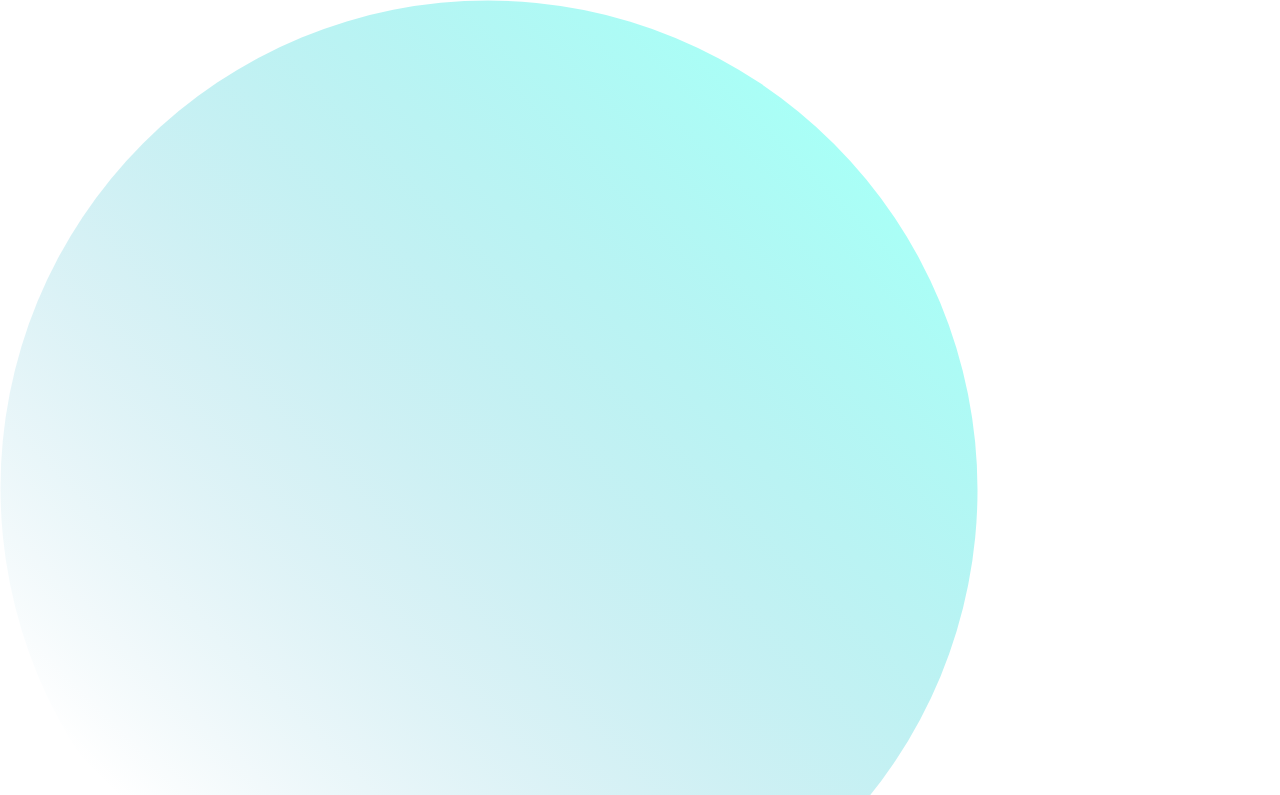
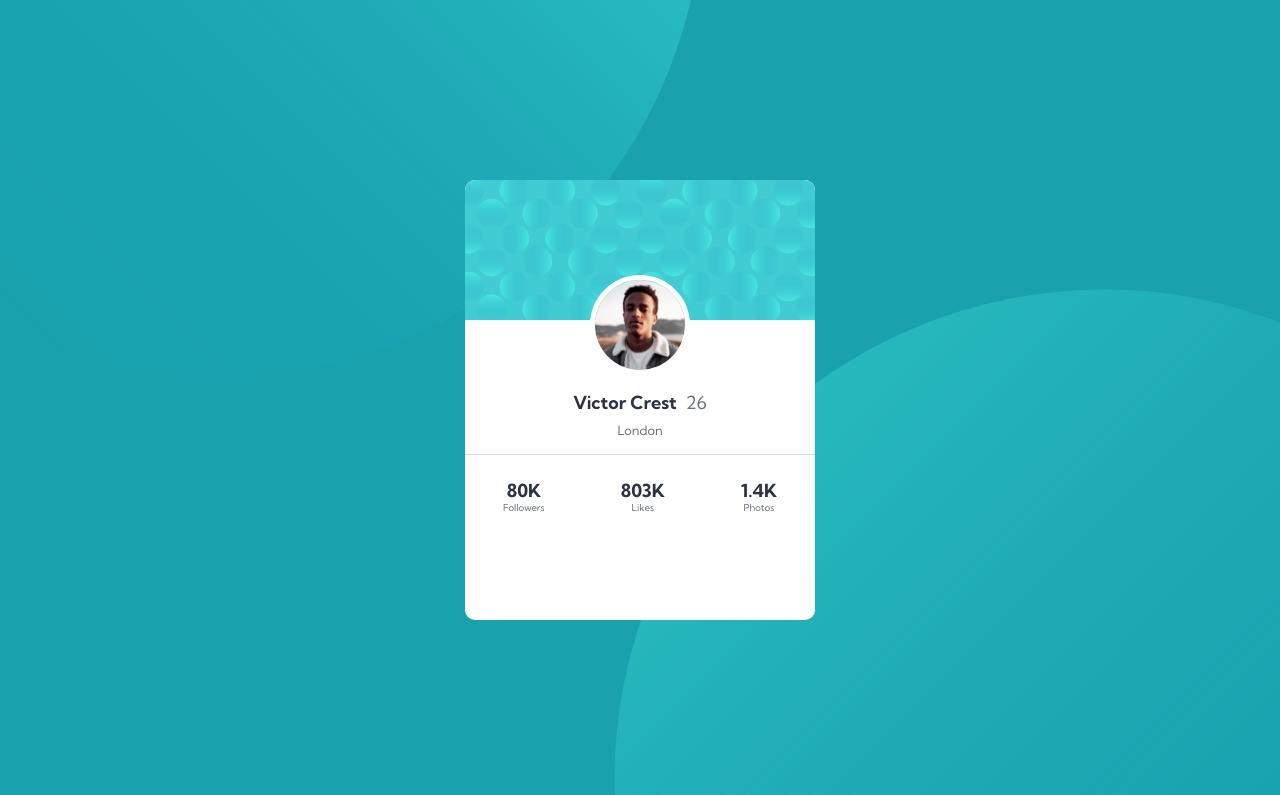
Before and after one commit to data-dev05/profile-card, a plain HTML site: page index.html in a window 1280 px wide. Shown: the top 795 px of the page. Drawn offline with Linux system fonts and the light colour scheme.

Commit message:
final version

```diff
--- a/index.html
+++ b/index.html
@@ -9,40 +9,41 @@
   <title>Profile card component</title>
 </head>
 <body>
-  <img src="./images/bg-pattern-top.svg" alt="pattern-top">
+  <img id="pattern-top" src="./images/bg-pattern-top.svg" alt="pattern-top">
 
   <main>
-    <div>
       <img src="./images/bg-pattern-card.svg" alt="pattern-card">
+    <div id="information">
+      <div id="img-profile-container">
+        <img id="img-profile" src="./images/image-victor.jpg" alt="image-profile">
       </div>
-    <div>
       <p>
-        <span>Victor Crest</span>
-        <span>26</span>
+        <span id="name">Victor Crest</span>
+        <span id="age">26</span>
       </p>
-      <p>London</p>
+      <p id="country">London</p>
 
       <hr>
 
+      <div id="stats">
         <div>
-        80K
-        Followers
+          <p class="stat">80K</p>
+          <p class="stat-title">Followers</p>
         </div>
 
         <div>
-        803K
-        Likes
+          <p class="stat">803K</p>
+          <p class="stat-title">Likes</p>
         </div>
 
         <div>
-        1.4K
-        Photos
+          <p class="stat">1.4K</p>
+          <p class="stat-title">Photos</p>
+        </div>
       </div>
     </div>
   </main>
 
-  <div>
-    <img src="./images/bg-pattern-bottom.svg" alt="pattern-botton">
-  </div>
+    <img id="pattern-bottom" src="./images/bg-pattern-bottom.svg" alt="pattern-botton">
 </body>
 </html>
--- a/sass/styles.scss
+++ b/sass/styles.scss
@@ -5,3 +5,118 @@
     margin: 0;
     box-sizing: border-box;
 }
+
+body {
+    height: 100vh;
+    position: relative;
+    overflow: hidden;
+    display: flex;
+    justify-content: center;
+    align-items: center;
+    background-color: $dark-cyan;
+    font-size: $font-size-name-and-stats;
+    font-family: $family-kumbh-sans;
+    overflow: auto;
+
+    main {
+        min-width: 300px;
+        width: 90%;
+        max-width: 350px;
+        min-height: 55%;
+        background-color: white;
+        border-radius: 10px;
+        overflow: hidden;
+
+        img {
+            width: 100%;
+            border-radius: 10px 10px 0 0;
+        }
+
+        #name,
+        .stat {
+            font-weight: 700;
+            color: $very-dark-desaturated-blue;
+        }
+
+        #name {
+            margin-right: 0.3rem;
+        }
+
+
+        #age,
+        #country,
+        .stat-title {
+            color: $dark-grayish-blue;
+            font-weight: 400;
+        }
+
+        #country {
+            margin-top: -0.5rem;
+            font-size: 0.8rem;
+        }
+
+        .stat-title {
+            font-size: 0.6rem;
+        }
+
+        #stats {
+            width: 100%;
+            display: flex;
+            justify-content: space-around;
+            div {
+                padding: 0.5rem;
+                display: flex;
+                flex-direction: column;
+                align-items: center;
+            }
+        }
+
+
+
+
+    }
+
+    #pattern-top {
+        position: fixed;
+        top: -600px;
+        right: 45vw;
+        z-index: -1;
+    }
+
+    #pattern-bottom {
+        position: fixed;
+        top: 289px;
+        left: 48vw;
+        z-index: -1;
+    }
+
+    hr {
+        border: none;
+        height: 1px;
+        background-color: gainsboro;
+        width: 100%;
+    }
+
+    #information {
+        display: flex;
+        flex-direction: column;
+        align-items: center;
+        gap: 1rem;
+    }
+
+    #img-profile-container {
+        display: flex;
+        justify-content: center;
+        position: relative;
+        height: 50px;
+    }
+
+    #img-profile {
+        width: 100px;
+        border-radius: 50%;
+        position: absolute;
+        top: -50px;
+        border: 5px solid white;
+        display: inline;
+    }
+}
```
Also changed, not shown: css/styles.css, 1 other file. Lines whose indentation alone changed are shown as unchanged.
